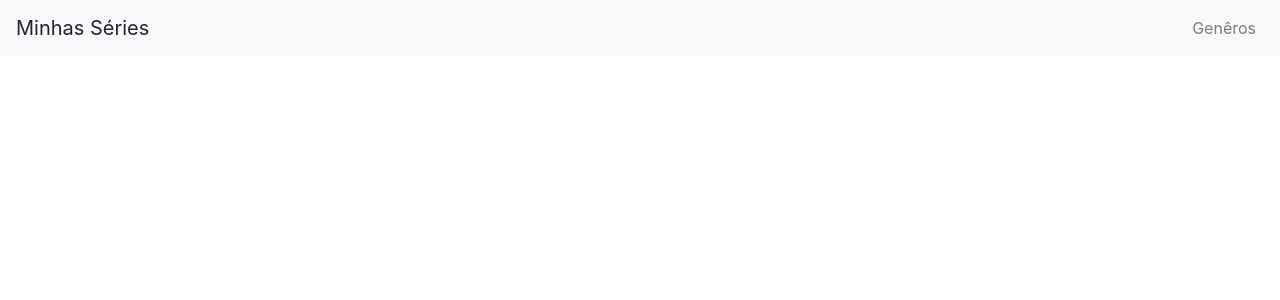
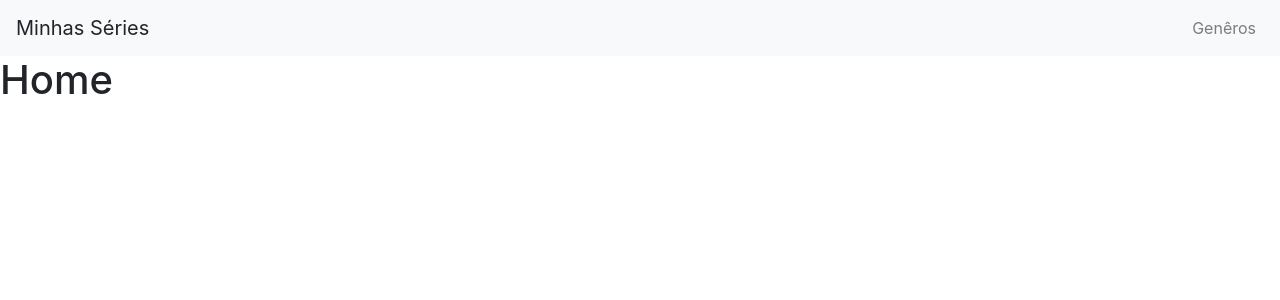
Before and after one commit to madplatypus/minhas-series, a React (Create React App) app: page / in a window 1280 px wide. Shown: the top 300 px of the page. Built offline with nearby package versions, Linux system fonts and the light colour scheme.

Commit message:
Router adicionado e links mudando sem refresh

```diff
--- a/src/App.js
+++ b/src/App.js
@@ -1,12 +1,27 @@
 import React from 'react'
 import Header from './Header'
+import {
+  BrowserRouter as Router,
+  Route
+} from 'react-router-dom'
+
+const Home = () =>{
+  return <h1>Home</h1>
+}
+const Generos = () => {
+  return <h1>Generos</h1>
+}
 
 function App() {
 
   return (
-    <div>
-      <Header />
+    <Router>
+      <div>
+        <Header />
+        <Route path='/' exact component={Home}/>
+        <Route path='/generos' exact component={Generos}/>
     </div>
+    </Router>
   );
 }
 
```
